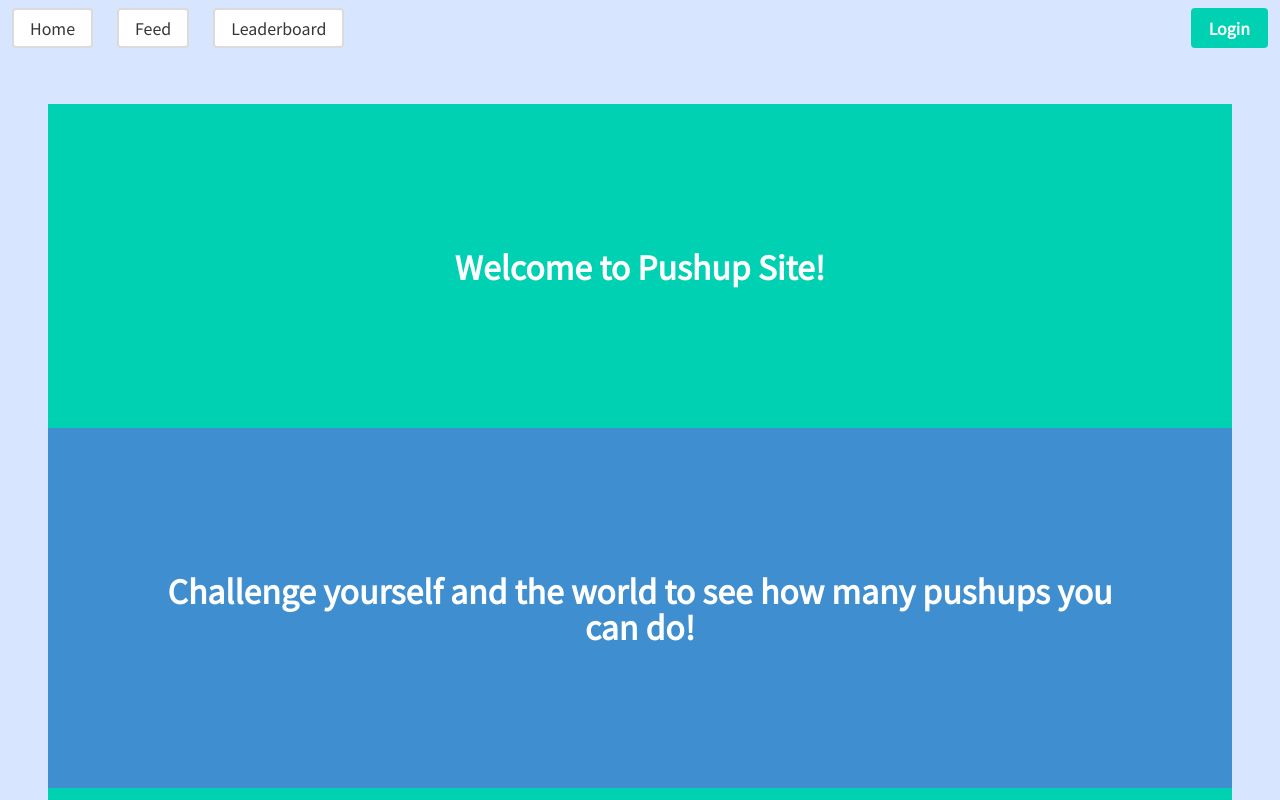
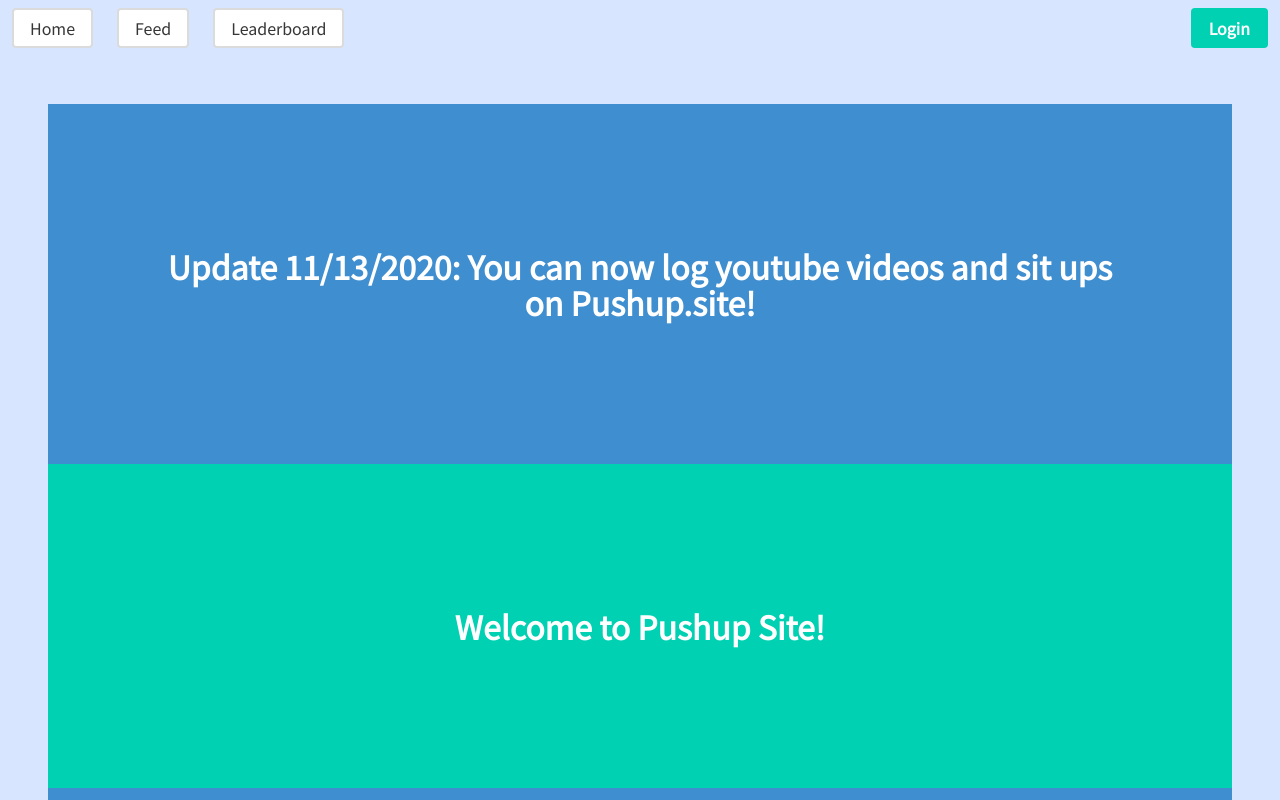
Before and after one commit to snissn/pushup-tracker, a Next.js app: page / in a window 1280 px wide. Shown: the top 800 px of the page. Built offline with nearby package versions, Linux system fonts and the light colour scheme; no server answers; what re-base would draw is missing.

Commit message:
update message that sit ups and youtube works

```diff
--- a/pages/index.js
+++ b/pages/index.js
@@ -1,6 +1,19 @@
 export default (props) => {
   return (
     <div>
+      <section class="hero is-info is-medium">
+        <div class="hero-body is-link">
+          <div class="container has-text-centered">
+            <h1 class="title">
+              Update 11/13/2020: You can now log youtube videos and sit ups on{" "}
+              <a class="link has-text-white" href="/">
+                Pushup.site
+              </a>
+              !
+            </h1>
+          </div>
+        </div>
+      </section>
       <div class="hero  is-primary is-medium  ">
         <div class="hero-body">
           <div class="container has-text-centered">
```
